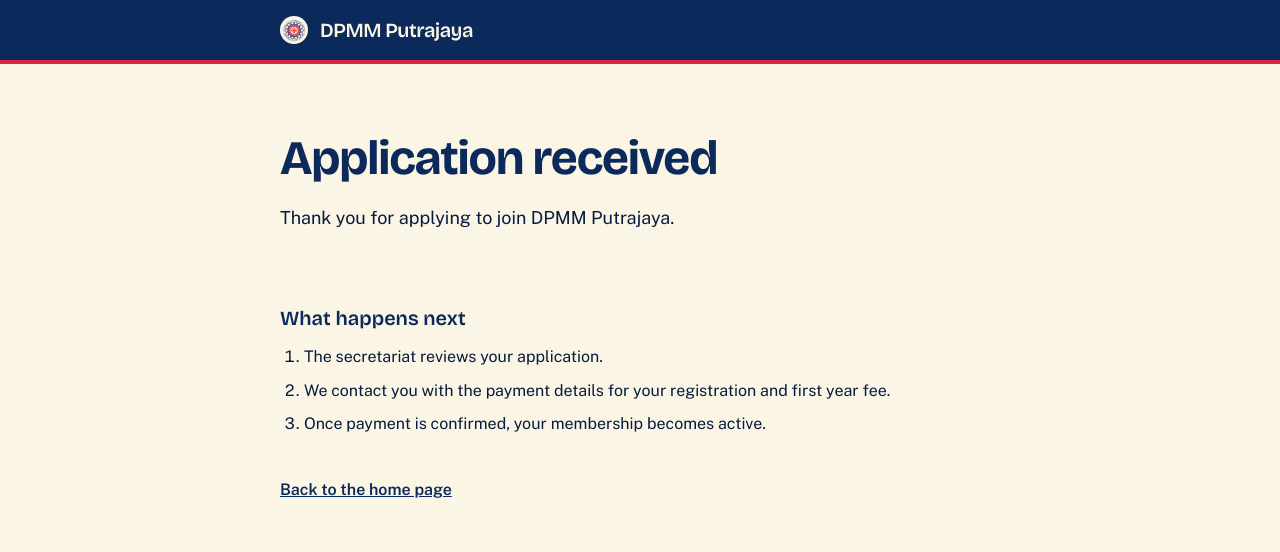
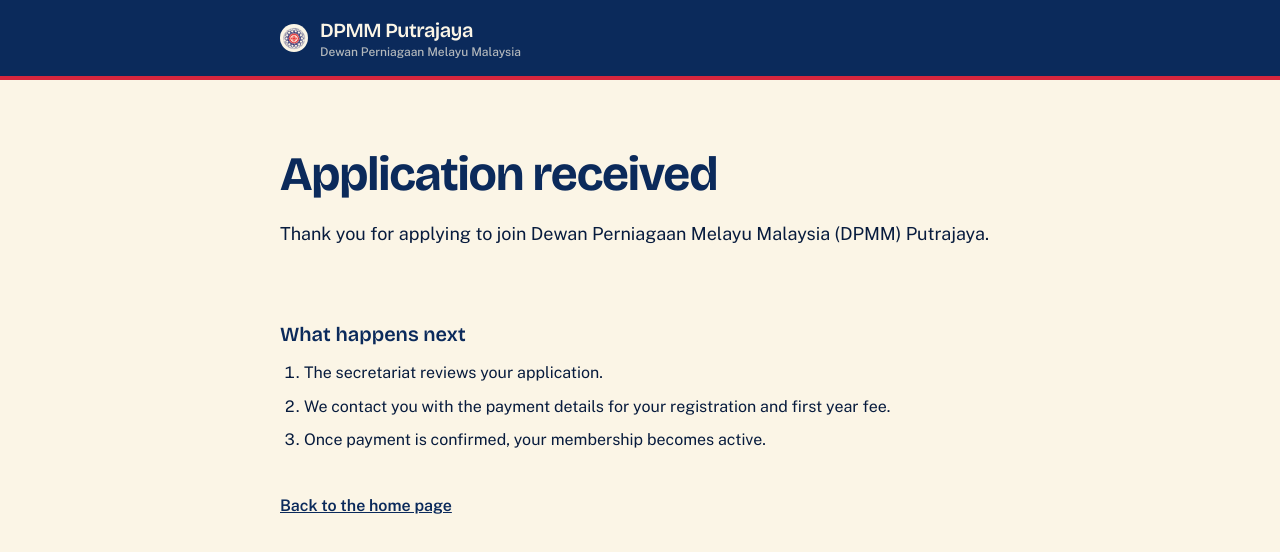
Before and after one commit to rfbforeign/dpmm-membership-portal, a Next.js app: page /register/thanks in a window 1280 px wide. Shown: the top 552 px of the page. Built offline with nearby package versions, Linux system fonts and the light colour scheme.

Commit message:
Update page.tsx

```diff
--- a/src/app/register/thanks/page.tsx
+++ b/src/app/register/thanks/page.tsx
@@ -28,13 +28,20 @@
         <div className="mx-auto flex max-w-3xl items-center gap-3 px-6 py-4">
           <Link href="/" className="flex items-center gap-3">
             <img
-            src={DPMM_LOGO_DATA_URI}
-            alt="DPMM Putrajaya"
-            width={28}
-            height={28}
-            className="h-7 w-7 shrink-0 rounded-full bg-cream object-contain p-0.5"
-          />
-            <span className="font-display text-xl font-semibold tracking-tight">DPMM Putrajaya</span>
+              src={DPMM_LOGO_DATA_URI}
+              alt="Dewan Perniagaan Melayu Malaysia (DPMM) Putrajaya"
+              width={28}
+              height={28}
+              className="h-7 w-7 shrink-0 rounded-full bg-cream object-contain p-0.5"
+            />
+            <div className="leading-tight">
+              <span className="block font-display text-xl font-semibold tracking-tight">
+                DPMM Putrajaya
+              </span>
+              <span className="block text-xs font-medium text-cream/70">
+                Dewan Perniagaan Melayu Malaysia
+              </span>
+            </div>
           </Link>
         </div>
       </header>
@@ -43,7 +50,9 @@
         <h1 className="font-display text-4xl font-bold leading-tight tracking-tight text-primary sm:text-5xl">
           Application received
         </h1>
-        <p className="mt-4 max-w-prose text-lg">Thank you for applying to join DPMM Putrajaya.</p>
+        <p className="mt-4 max-w-prose text-lg">
+          Thank you for applying to join Dewan Perniagaan Melayu Malaysia (DPMM) Putrajaya.
+        </p>
 
         <div className="mt-8 grid max-w-2xl gap-4 sm:grid-cols-2">
           {membershipNo && (
```
